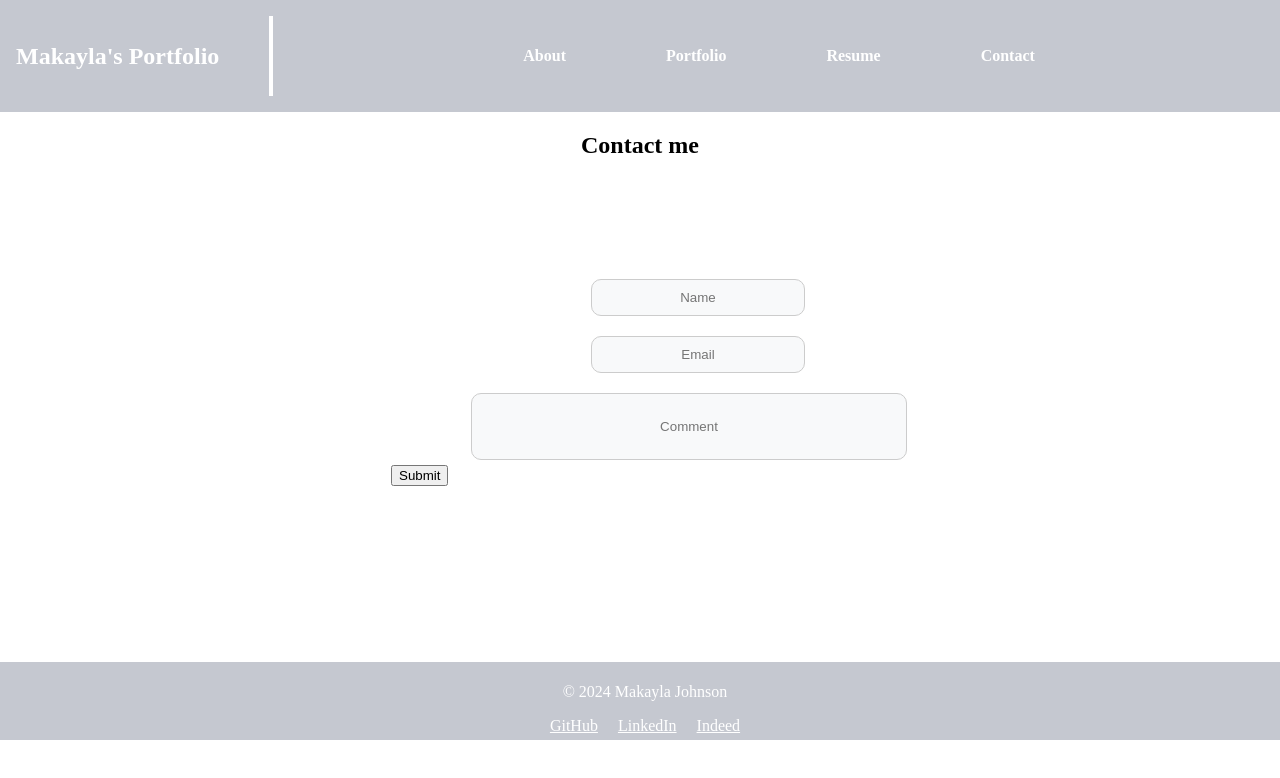
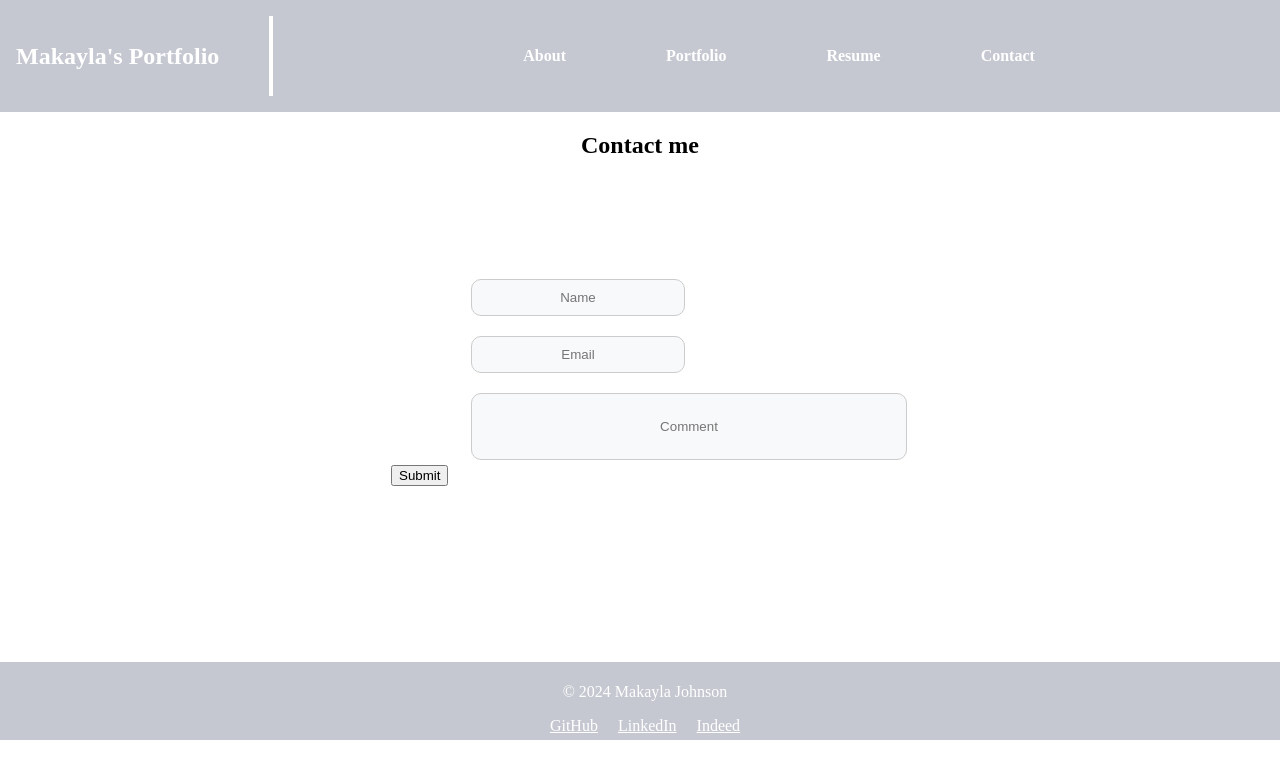
Before and after one commit to MAKAYLAJ14/my-react-portfolio, a React (Vite) app: page /Contact in a window 1280 px wide. Shown: the top 778 px of the page. Built offline with nearby package versions, Linux system fonts and the light colour scheme.

Commit message:
changed position of input boxes on contacts page

```diff
--- a/src/App.css
+++ b/src/App.css
@@ -140,11 +140,11 @@ input.comment {
 input.email {
   width: 75%;
   margin-top: 1.5em;
-  margin-left: 15em;
+  margin-left: 6em;
 }
 
 input.name {
   width: 75%;
   margin-top: 1.5em;
-  margin-left: 15em;
+  margin-left: 6em;
 }
```
